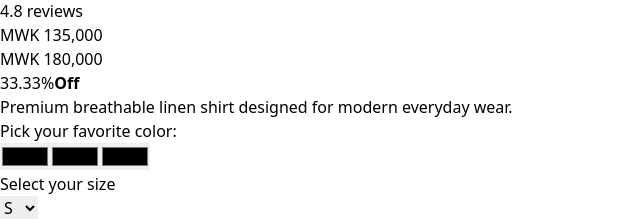
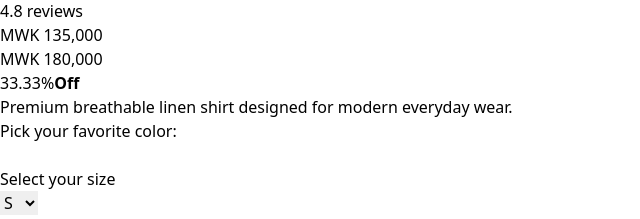
Before and after one commit to Ray-99-fz/fashionz, a React app in the folder frontend/: page /details/1 in a window 1280 px wide. Shown: the part 2793-3012 px from the top of the page, without its empty margins (0-640 px from the left). Built offline with nearby package versions, Linux system fonts and the light colour scheme; the HTML template or start-up script is replaced by a standard one.

Commit message:
used the chosenColor to set color in setOrder

```diff
--- a/frontend/src/components/details components/product details.jsx
+++ b/frontend/src/components/details components/product details.jsx
@@ -16,7 +16,6 @@ const ProductDetails = ({product}) =>{
         const [item, setItem] = useState({
 
             size: '',
-            color: '',
             quantity: '',
 
         })
@@ -44,7 +43,7 @@ const ProductDetails = ({product}) =>{
                 id: product.id,
                 name: product.name,
                 size: item.size,
-                color: item.color,
+                color: choosenColor,
                 quantity: item.quantity,
                 price: totalPrice.toLocaleString()
             })
@@ -129,18 +128,18 @@ const ProductDetails = ({product}) =>{
                         <p className="-mt-4">{product.description}</p>
 
                         {/*COLORS */}
-                        <label className="flex flex-col font-semibold text-gray-500 border  border-black/10 bg-gray-50/30 p-2 rounded-md shadow-sm">
-                            Pick your favorite color:
+                        <label className="flex flex-col font-semibold text-gray-500 whitespace-nowrap border  border-black/10 bg-gray-50/30 p-2 rounded-md shadow-sm">
+                           <p className="inline-flex gap-2 items-center nowrap">
+                              Pick your favorite color: {choosenColor && <strong className={`size-10 border ${choosenColor}`}></strong>}
+                            </p>
                             <div className="my-2 inline-flex gap-1">
                                 {product.colors.map((color)=>
-                                    <input
-                                        type="color"
-                                        name="color"
-                                        value={item.color}
-                                        onChange={handleInputChange}
-                                        key={color.id}
-                                        className={`size-10 rounded-md`}
-                                    />
+                                    <button
+                                         key={color.id}
+                                         className={`size-10 rounded-md border ${color.bgColor}`}
+                                         onClick={()=>handleChoosenColor(color.bgColor)}
+                                         >
+                                    </button>
                                   )
                                 }
                             </div>
```
